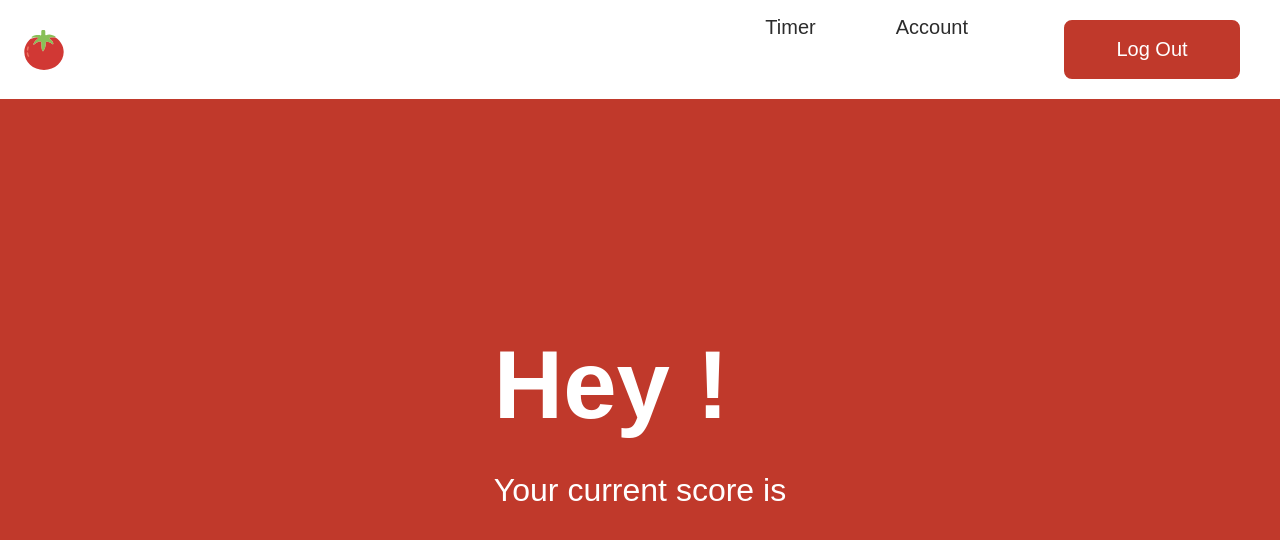
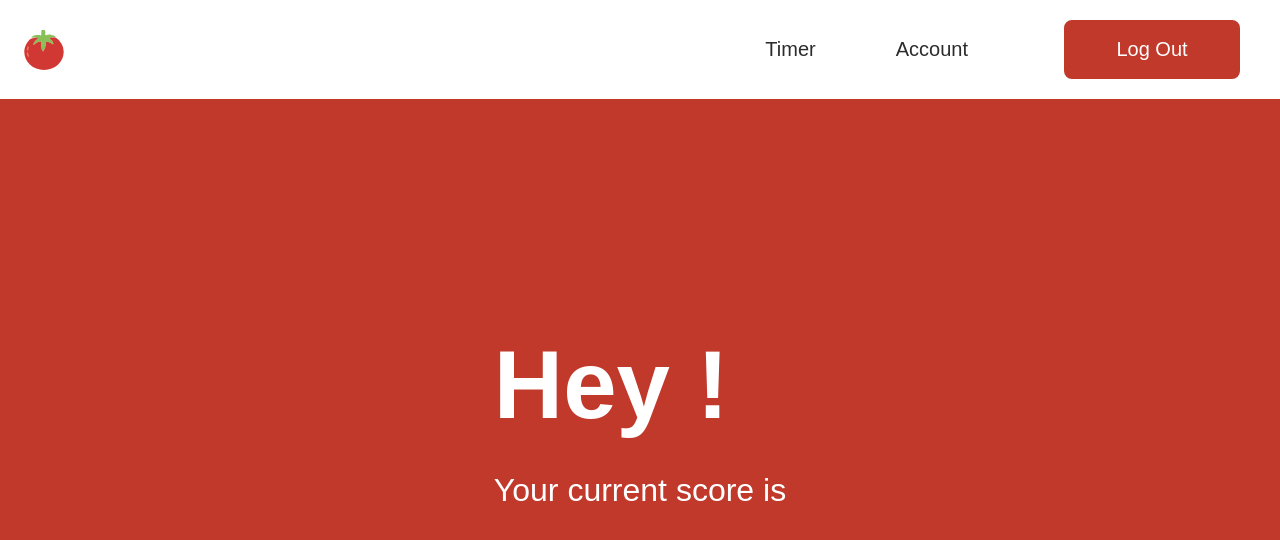
Before and after one commit to mattbcowan/Pomodoro-Challenge, a React (Create React App) app: page /dashboard in a window 1280 px wide. Shown: the top 540 px of the page. Built offline with nearby package versions, Linux system fonts and the light colour scheme; no server answers; the database is empty; sample sign-in values are in the browser's storage.

Commit message:
Update RightNav.jsx

```diff
--- a/src/components/molecules/RightNav.jsx
+++ b/src/components/molecules/RightNav.jsx
@@ -28,10 +28,12 @@ const NavMenu = styled.ul`
 const NavItem = styled.li`
   margin-left: 5rem;
   list-style: none;
+  align-self: center;
 
   @media (max-width: 768px) {
     margin: 2.5rem;
     display: flex;
+    width: 80%;
   }
 `;
 
```
